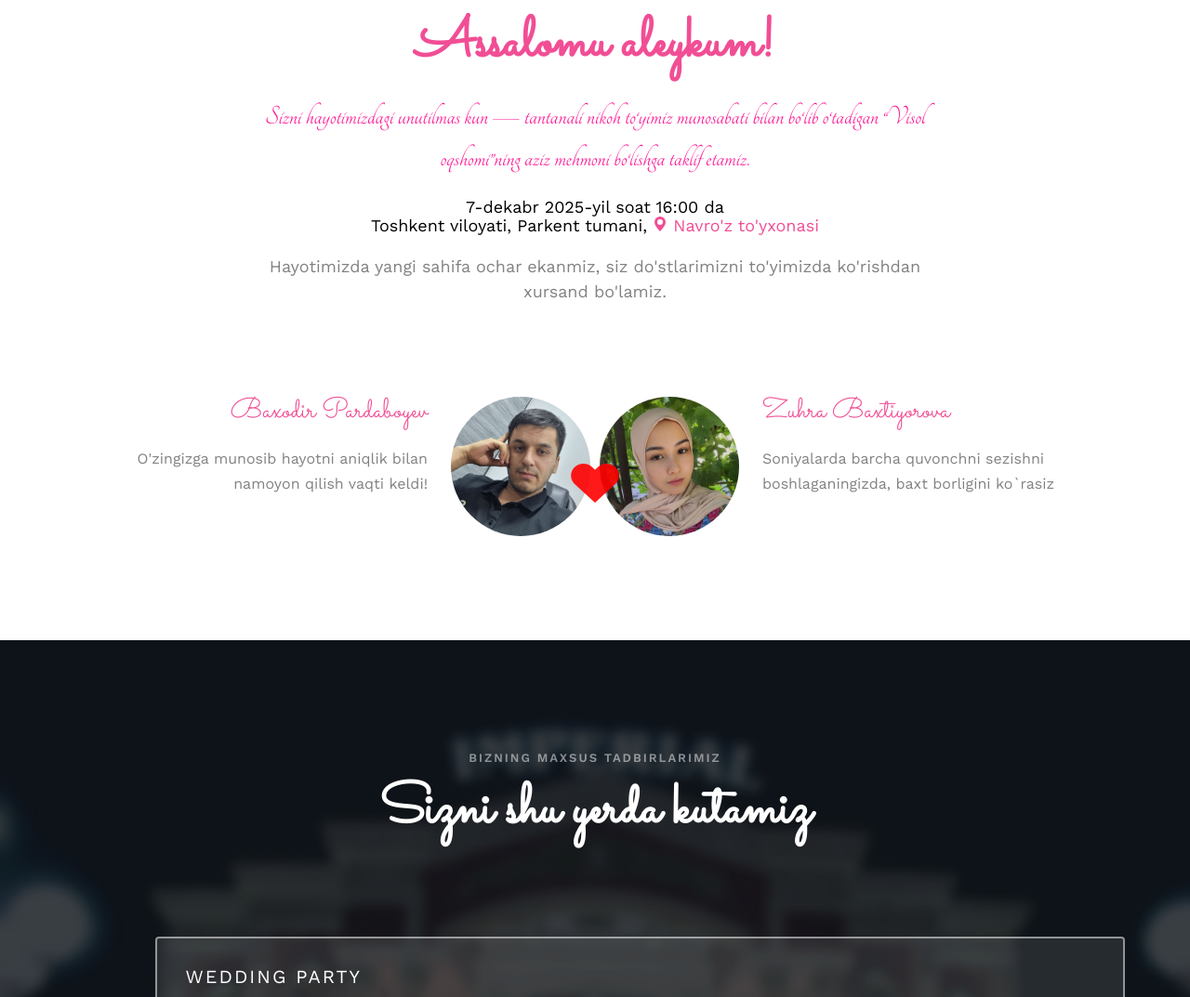
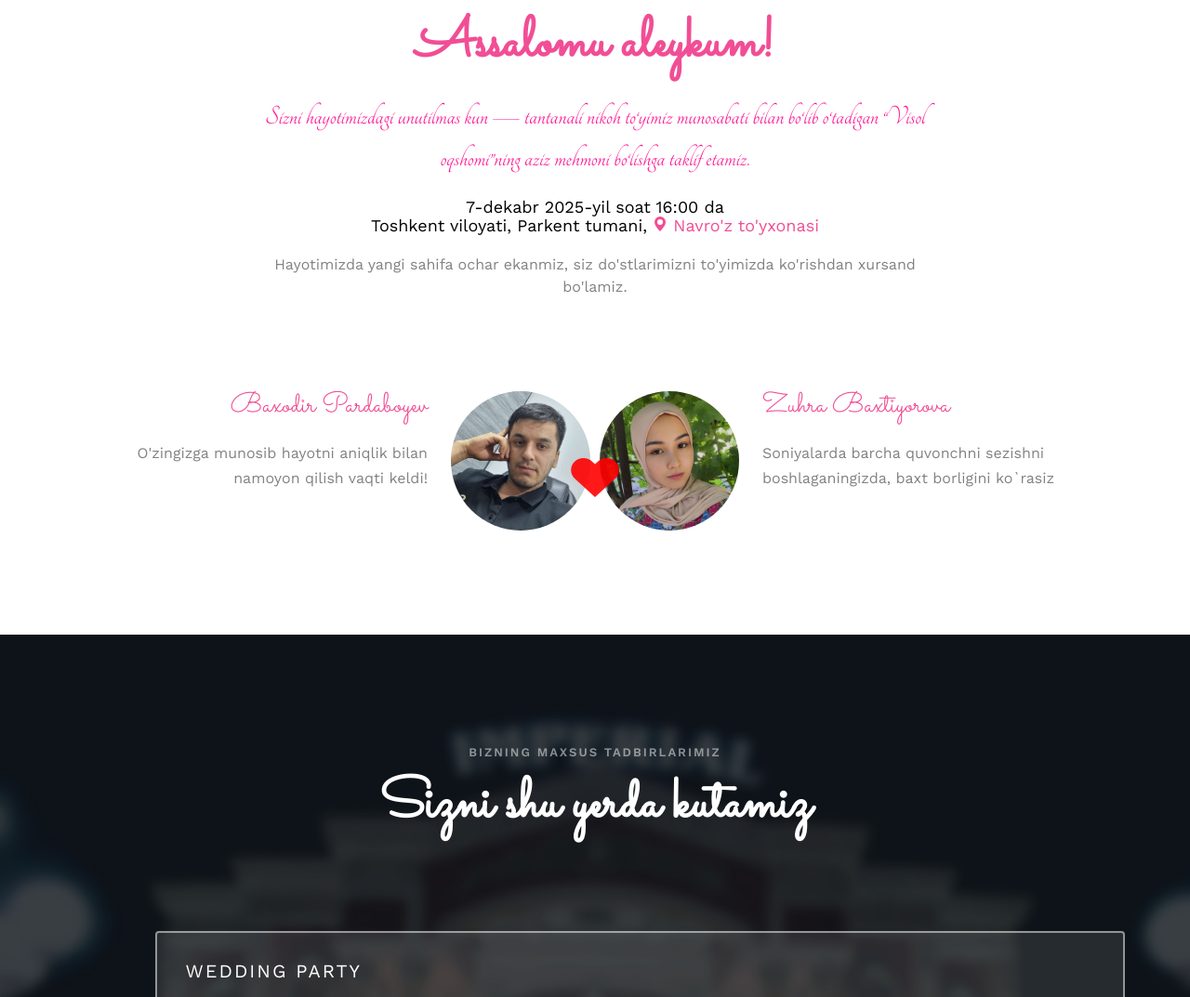
Before and after one commit to asehrli/bakhodir, a plain HTML site: page index.html in a window 1280 px wide. Shown: the part 1009-2082 px from the top of the page at 93% size. Drawn offline with nearby package versions, Linux system fonts and the light colour scheme; files whose address does not match are found by name; a web font is replaced by a local one.

Commit message:
count down dynamic size

```diff
--- a/index.html
+++ b/index.html
@@ -124,7 +124,7 @@
                         </a> <br/>
                         <!--                        Mo'ljal: Daniel Hill mehmonxonasi ro'parasi-->
                     </h4>
-                    <p>
+                    <p style="font-size: 1.6rem">
                         Hayotimizda yangi sahifa ochar ekanmiz, siz do'stlarimizni
                         to'yimizda ko'rishdan xursand bo'lamiz.
                     </p>
```
